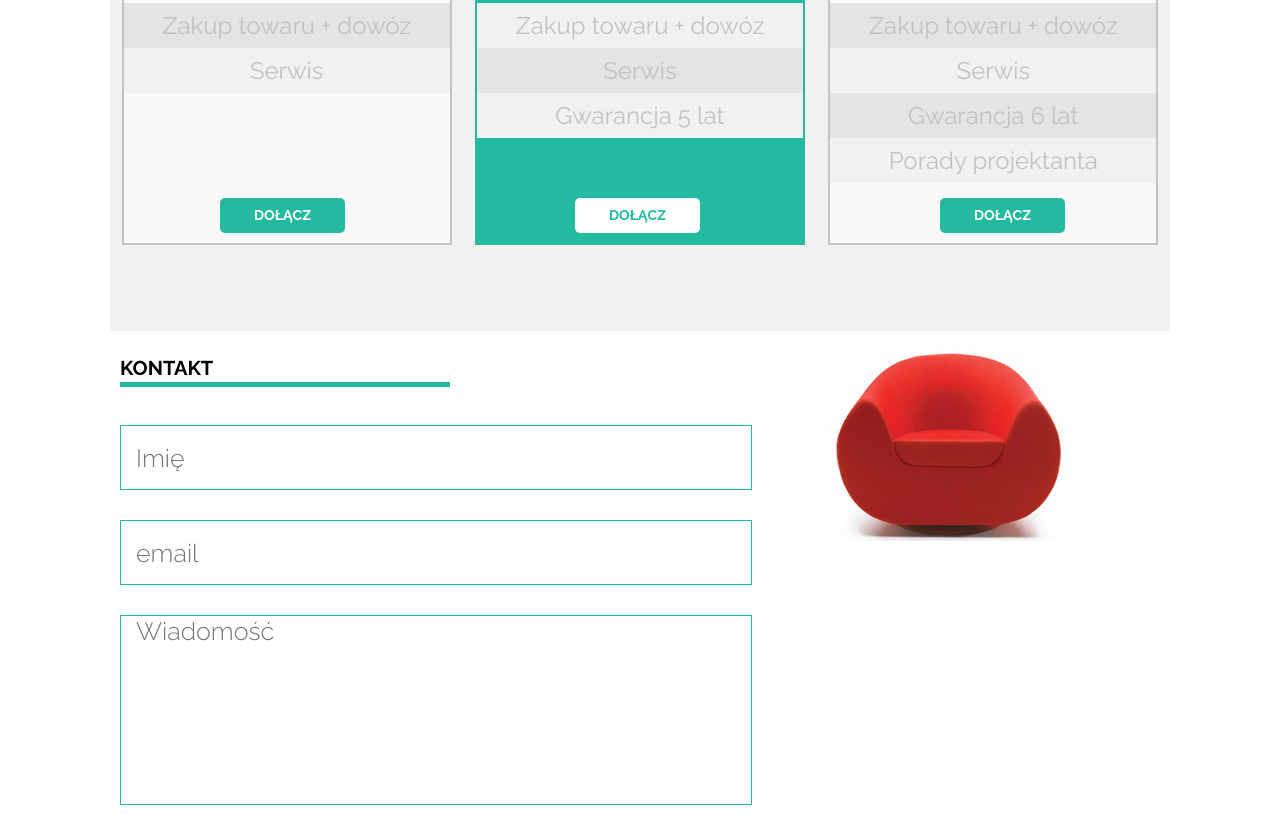
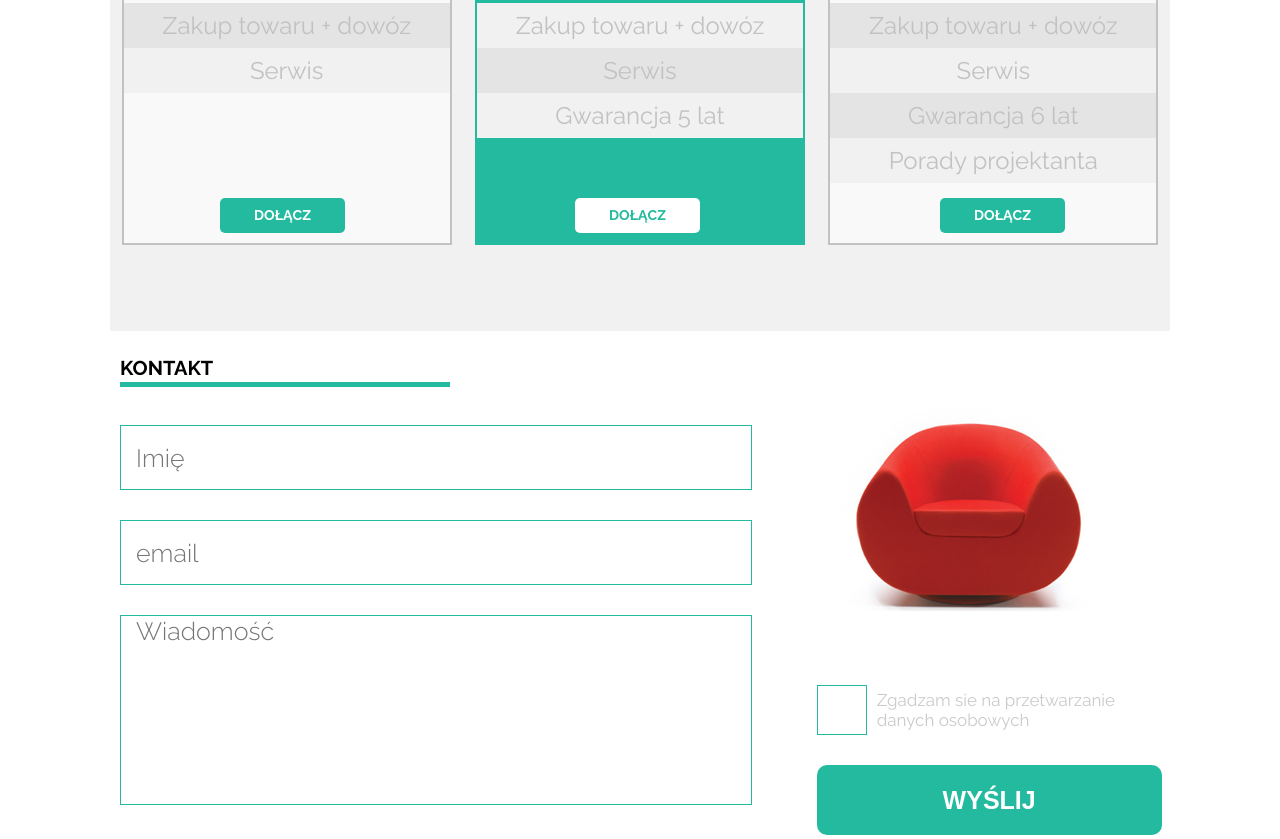
Before and after one commit to MRobcio/SitOnChair, a website: page dist/index.html in a window 1280 px wide. Shown: the part 1274-2113 px from the top of the page. Drawn offline with Linux system fonts and the light colour scheme.

Commit message:
Sekcja formularz zrobiona

```diff
--- a/src/scss/style.scss
+++ b/src/scss/style.scss
@@ -60,3 +60,46 @@
   resize: none;
   margin-left: 10px;
 }
+
+.red-chair img {
+  margin: 70px 0 35px 20px;
+}
+
+.check-box {
+  display: block;
+  position: relative;
+  padding-left:60px;
+  color: #cacaca;
+  margin:35px 0;
+  padding-top:5px;
+  font-size:17px;
+}
+.check-box input {
+  position: absolute;
+  left:-9999px;
+}
+.checkbox-icon {
+  position: absolute;
+  left:0;
+  top:0;
+  width:50px;
+  height:50px;
+  border:1px solid #24BAA0;
+  display: inline-block;
+}
+
+.button-send {
+  background-color: $color-main;
+  color: $color-white;
+  font-size: 25px;
+  font-weight: bold;
+  height: 70px;
+  width: 345px;
+  border-radius: 10px;
+  border: 0;
+  cursor: pointer;
+  text-transform: uppercase;
+  &:focus {
+    outline: none;
+  }
+}
```
Also changed, not shown: dist/css/style.css, dist/index.html, 1 other file.
